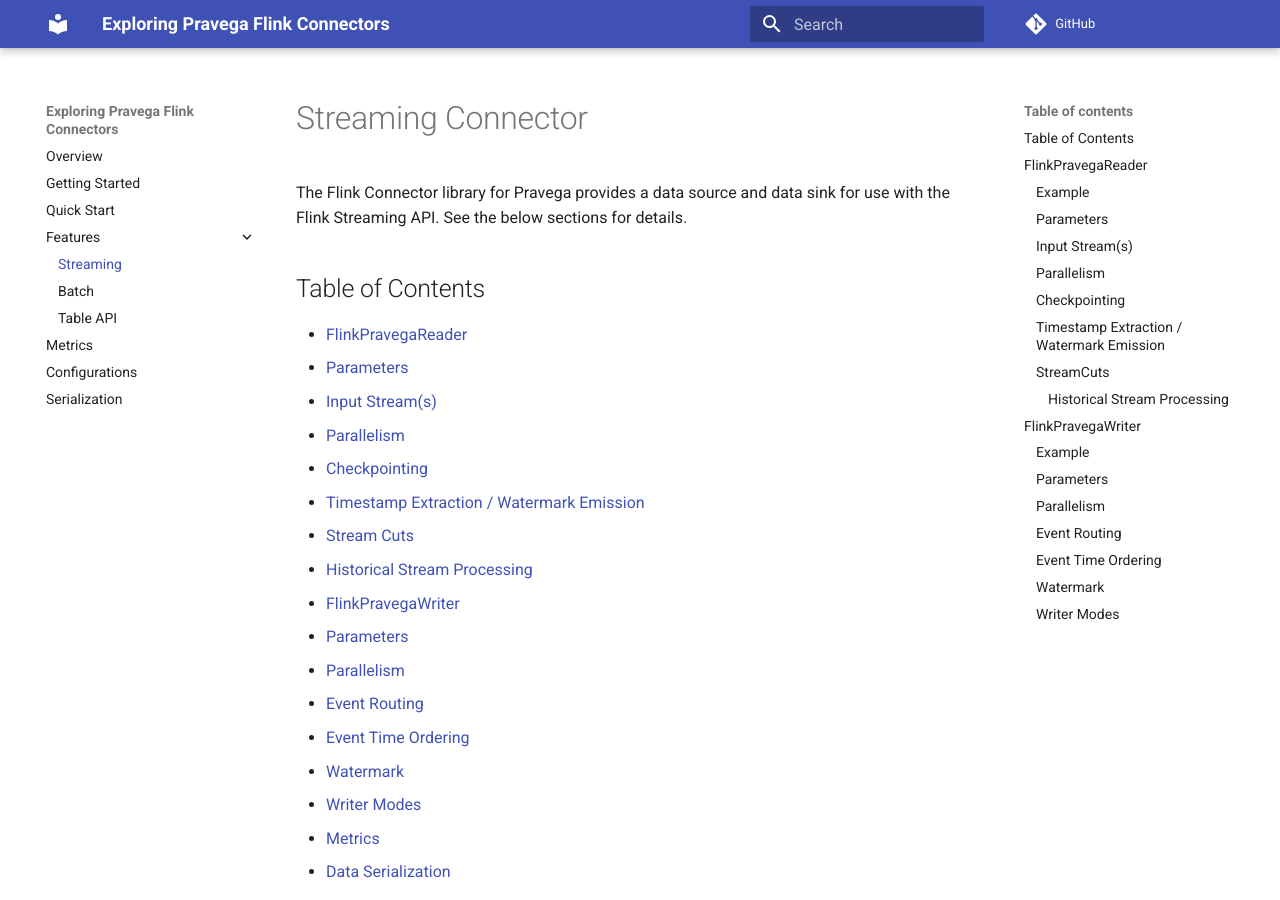
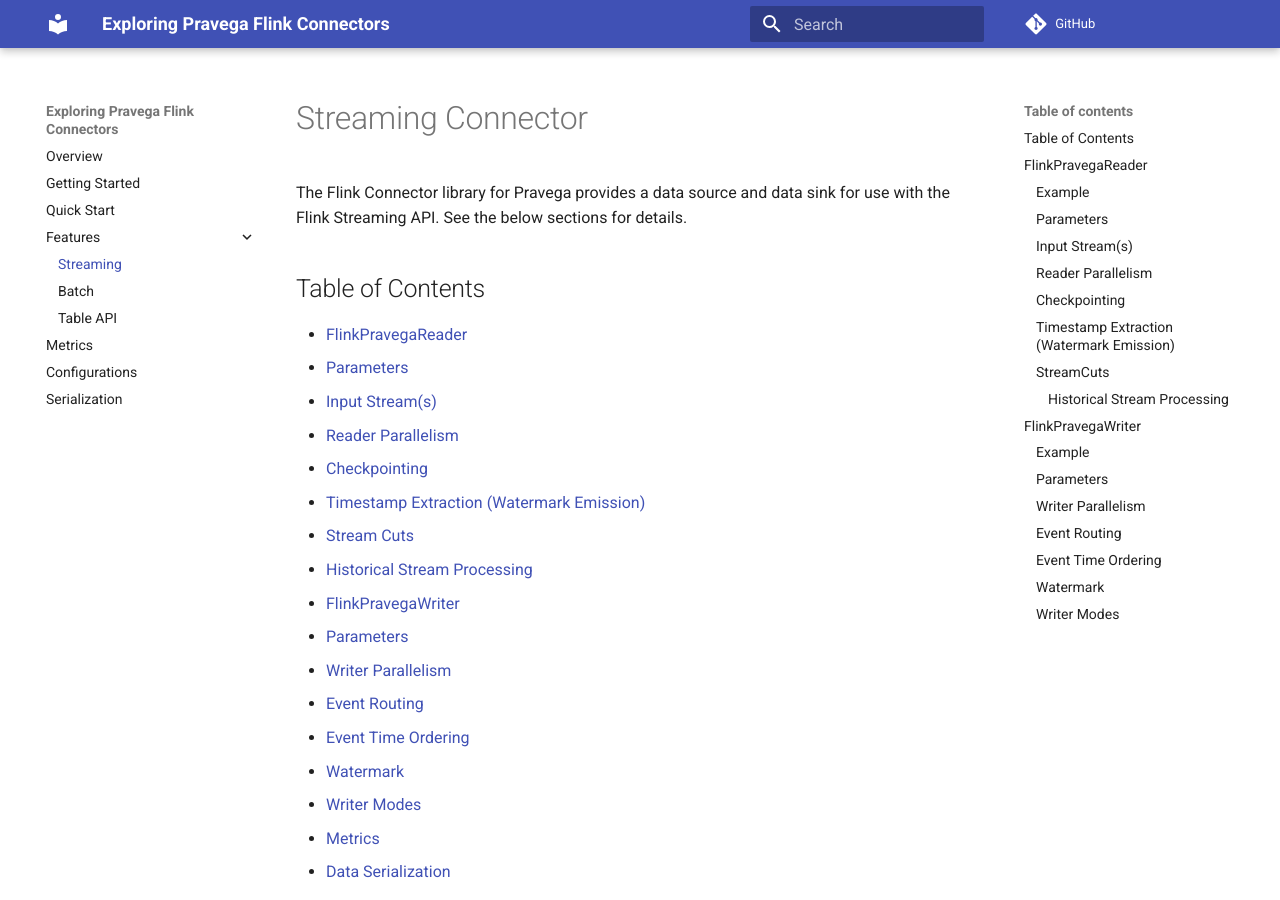
Before and after one commit to pravega/flink-connectors, an MkDocs documentation site: the page built from documentation/src/docs/streaming.md, in a window 1280 px wide and 900 px high. Built offline with MkDocs 1.6.1 and Material for MkDocs 9.7.7, drawn with Linux system fonts in a browser that asks for light colours; comment, search, counter and statistics services are not loaded; some of the changed text lies outside the part shown.

Commit message:
[issues-338] Streaming Connector TOC invalid anchor links (#336)
Signed-off-by: AndreyKoltsov1997 <Andrey.Koltsov@emc.com>

```diff
--- a/documentation/src/docs/streaming.md
+++ b/documentation/src/docs/streaming.md
@@ -16,14 +16,14 @@
 - [FlinkPravegaReader](#flinkpravegareader)
   - [Parameters](#parameters)
   - [Input Stream(s)](#input-streams)
-  - [Parallelism](#parallelism)
+  - [Reader Parallelism](#reader-parallelism)
   - [Checkpointing](#checkpointing)
-  - [Timestamp Extraction / Watermark Emission](#timestamp-extraction--watermark-emission)
+  - [Timestamp Extraction (Watermark Emission)](#timestamp-extraction-watermark-emission)
   - [Stream Cuts](#streamcuts)
   - [Historical Stream Processing](#historical-stream-processing)
 - [FlinkPravegaWriter](#flinkpravegawriter)
   - [Parameters](#parameters-1)
-  - [Parallelism](#parallelism-1)
+  - [Writer Parallelism](#writer-parallelism)
   - [Event Routing](#event-routing)
   - [Event Time Ordering](#event-time-ordering)
   - [Watermark](#watermark)
@@ -84,7 +84,7 @@
  2. As a string containing an unqualified name, in the form `stream`. Such streams are resolved to the default scope.
  3. As an instance of `io.pravega.client.stream.Stream`, e.g. `Stream.of("my-scope", "my-stream")`.
 
-### Parallelism
+### Reader Parallelism
 
 The `FlinkPravegaReader` supports parallelization. Use the `setParallelism` method to of `Datastream` to configure the number of parallel instances to execute.  The parallel instances consume the stream in a coordinated manner, each consuming one or more stream segments.
 
@@ -101,7 +101,7 @@
    - The [master hook](https://ci.apache.org/projects/flink/flink-docs-stable/api/java/org/apache/flink/runtime/checkpoint/MasterTriggerRestoreHook.html) handler from the job manager initiates the [`triggerCheckpoint`](https://ci.apache.org/projects/flink/flink-docs-stable/api/java/org/apache/flink/runtime/checkpoint/MasterTriggerRestoreHook.html#triggerCheckpoint-long-long-java.util.concurrent.Executor-) request to  the `ReaderCheckpointHook` that was registered with the Job Manager during `FlinkPravegaReader` source initialization. The `ReaderCheckpointHook` handler notifies Pravega to checkpoint the current reader state. This is a non-blocking call which returns a `future` once Pravega readers are done with the checkpointing.
    - A `CheckPoint` event will be sent by Pravega as part of the data stream flow and on receiving the event, the `FlinkPravegaReader` will initiate [`triggerCheckpoint`](https://github.com/apache/flink/blob/master/flink-streaming-java/src/main/java/org/apache/flink/streaming/api/checkpoint/ExternallyInducedSource.java#L73) request to effectively let Flink continue and complete the checkpoint process.
 
-### Timestamp Extraction / Watermark Emission
+### Timestamp Extraction (Watermark Emission)
 
 Flink requires the events’ timestamps (each element in the stream needs to have its event timestamp assigned). This is achieved by accessing/extracting the timestamp from some field in the element. These are used to tell the system about progress in event time.
 
@@ -171,7 +171,7 @@
 |`enableWatermark`|true or false to enable/disable emitting Flink watermark in event-time semantics to Pravega streams.|
 |`enableMetrics`|true or false to enable/disable reporting Pravega metrics. Metrics is enabled by default.|
 
-### Parallelism
+### Writer Parallelism
 `FlinkPravegaWriter` supports parallelization. Use the `setParallelism` method to configure the number of parallel instances to execute.
 
 ### Event Routing
```
